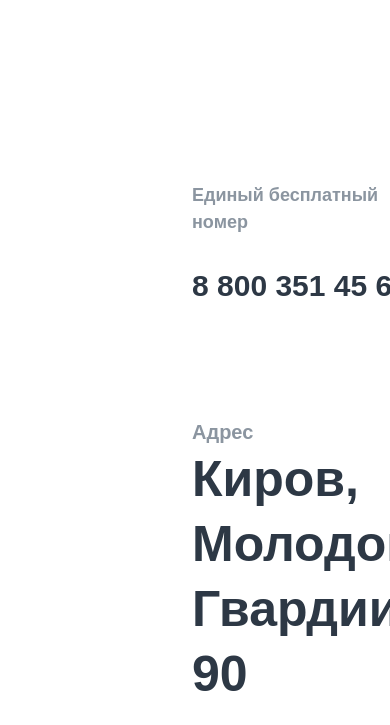
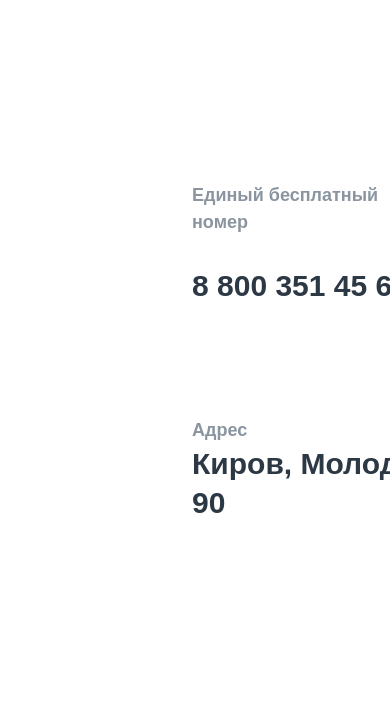
Before and after one commit to Umarchek/Application, a plain HTML site: page index.html in a window 390 px wide. Shown: the part 119-844 px from the top of the page. Drawn offline with nearby package versions, Linux system fonts and the light colour scheme; a web font is replaced by a local one.

Commit message:
Update style.css

```diff
--- a/assets/styles/style.css
+++ b/assets/styles/style.css
@@ -501,6 +501,14 @@ header nav .dropdown-item-ul ul li {
         width: 270px;
         font-size: 30px;
     }
+    .ibi .section-adress-text .section-adress-info .section-adress-infoo {
+        width: 54px;
+        font-size: 18px;
+    }
+    .ibi .section-adress-text .section-adress-info .section-adress-paragraf {
+        font-size: 30px;
+        width: 414px;
+    }
 }
 
 
```
